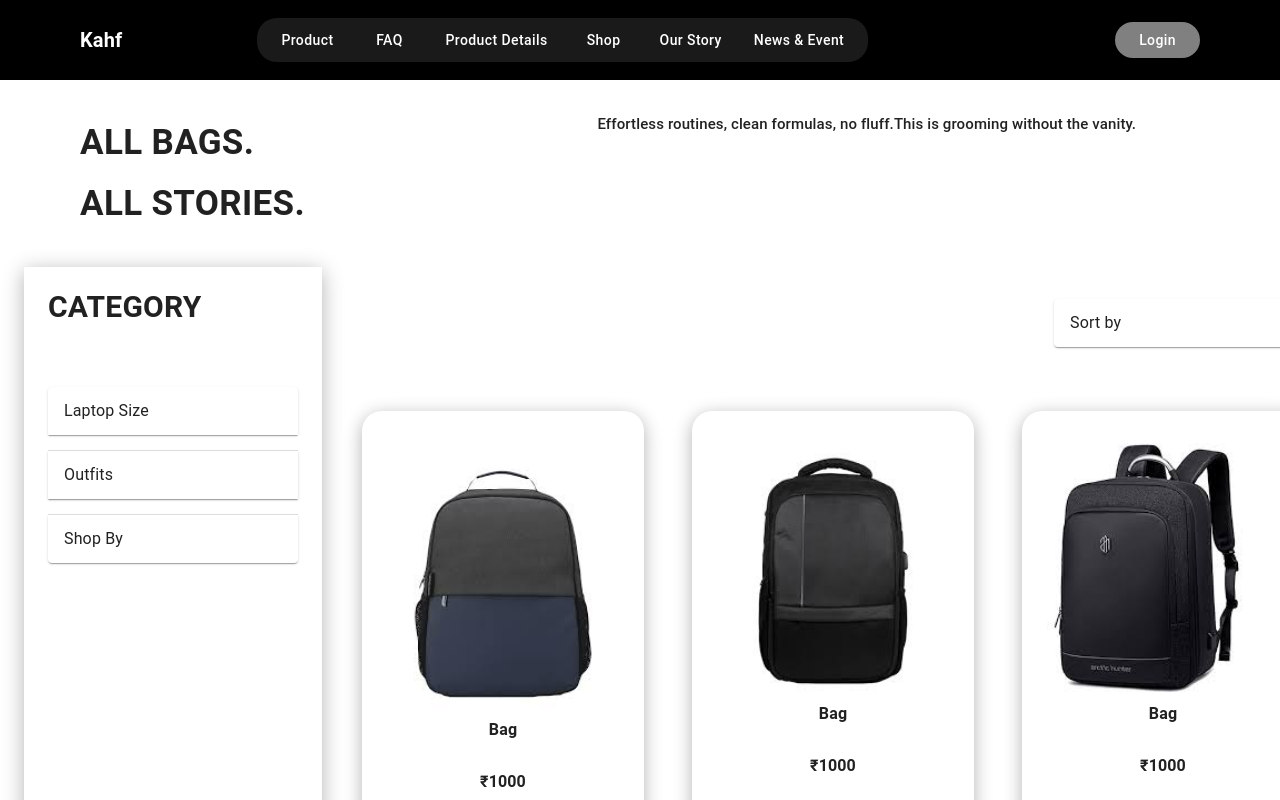
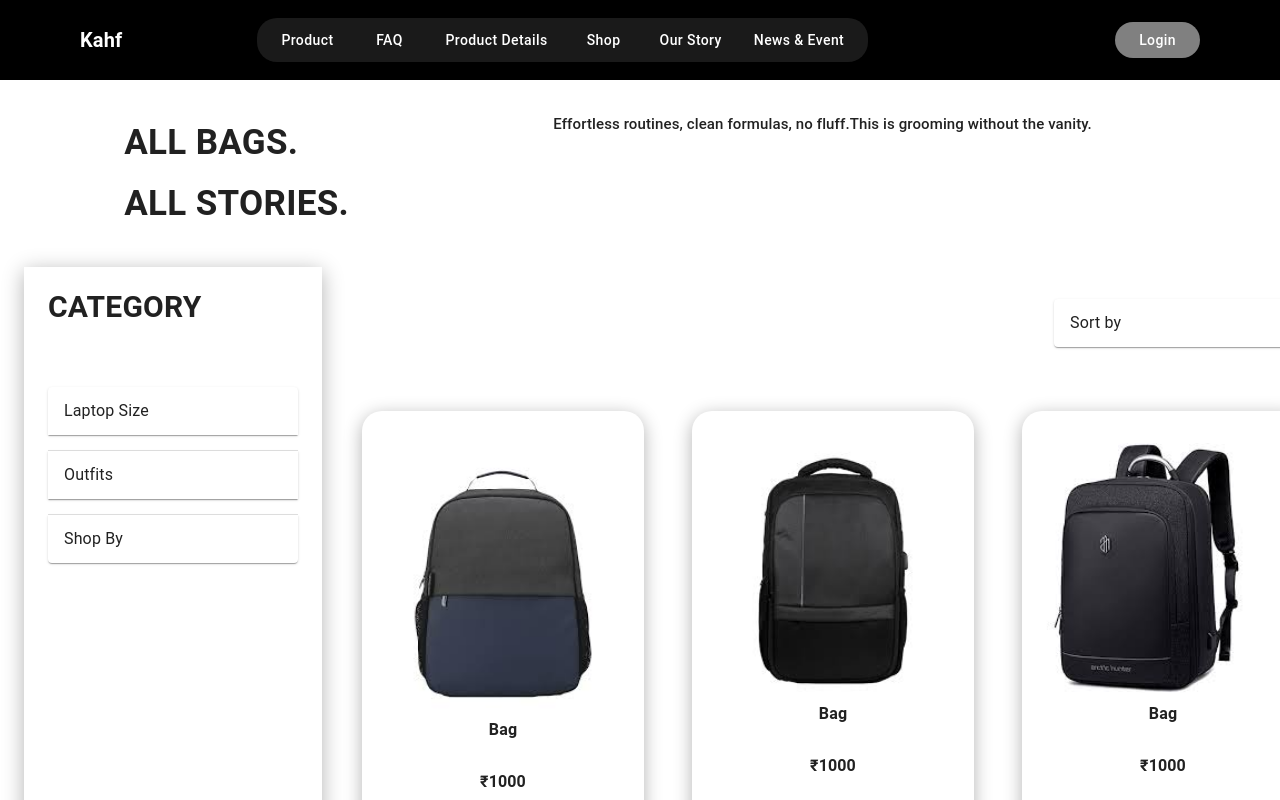
Before and after one commit to dhanshreeaj/groomingstore, a Next.js app: page /shop in a window 1280 px wide. Shown: the top 800 px of the page. Built offline with nearby package versions, Linux system fonts and the light colour scheme; some icons are missing.

Commit message:
Shop page updated

```diff
--- a/src/app/shop/page.tsx
+++ b/src/app/shop/page.tsx
@@ -53,7 +53,7 @@ export default function Shoppage() {
             flexDirection: "row",
             paddingX: 3,
             gap: 4,
-            justifyContent: "space-between",
+            justifyContent: "space-evenly",
           }}
         >
           <Typography
```
